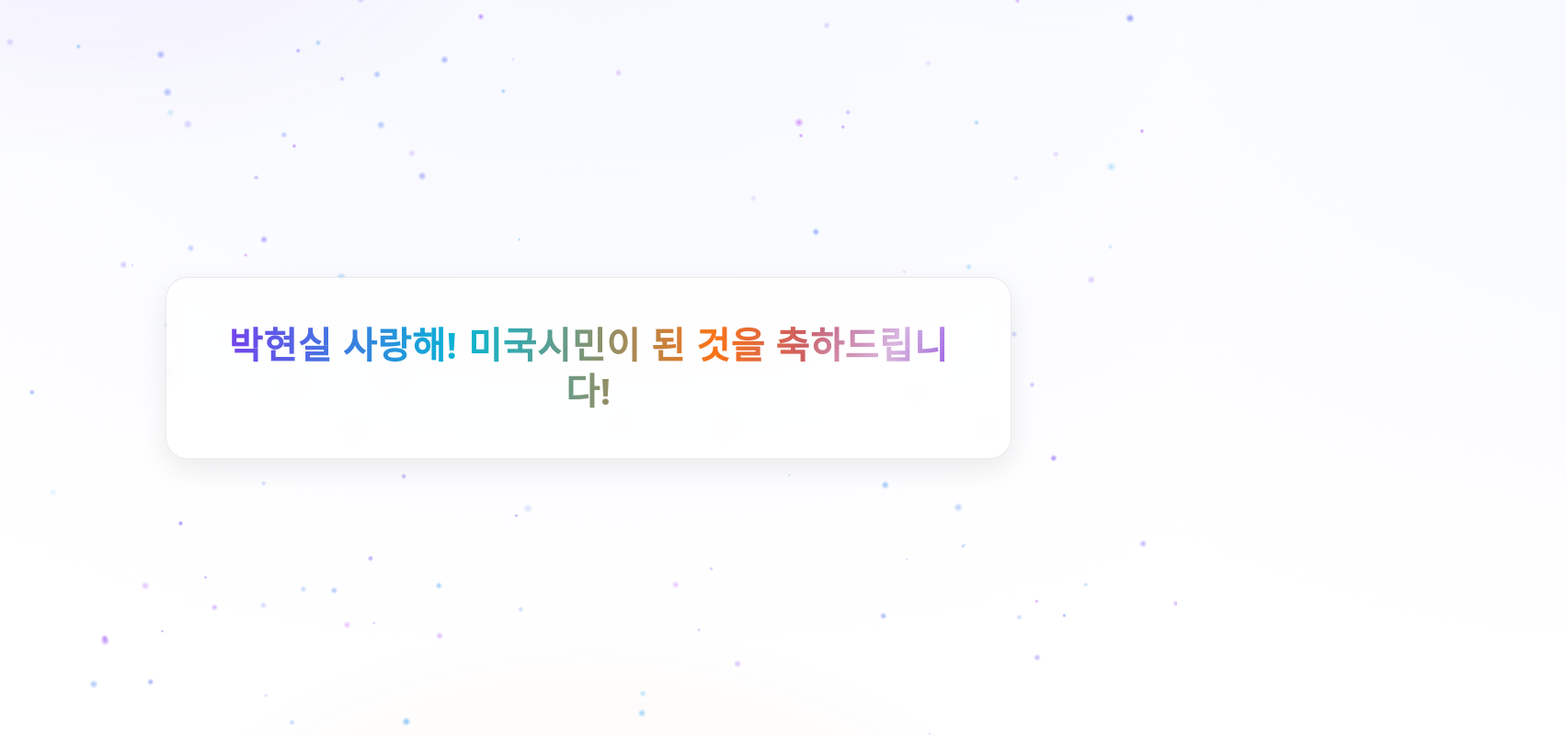
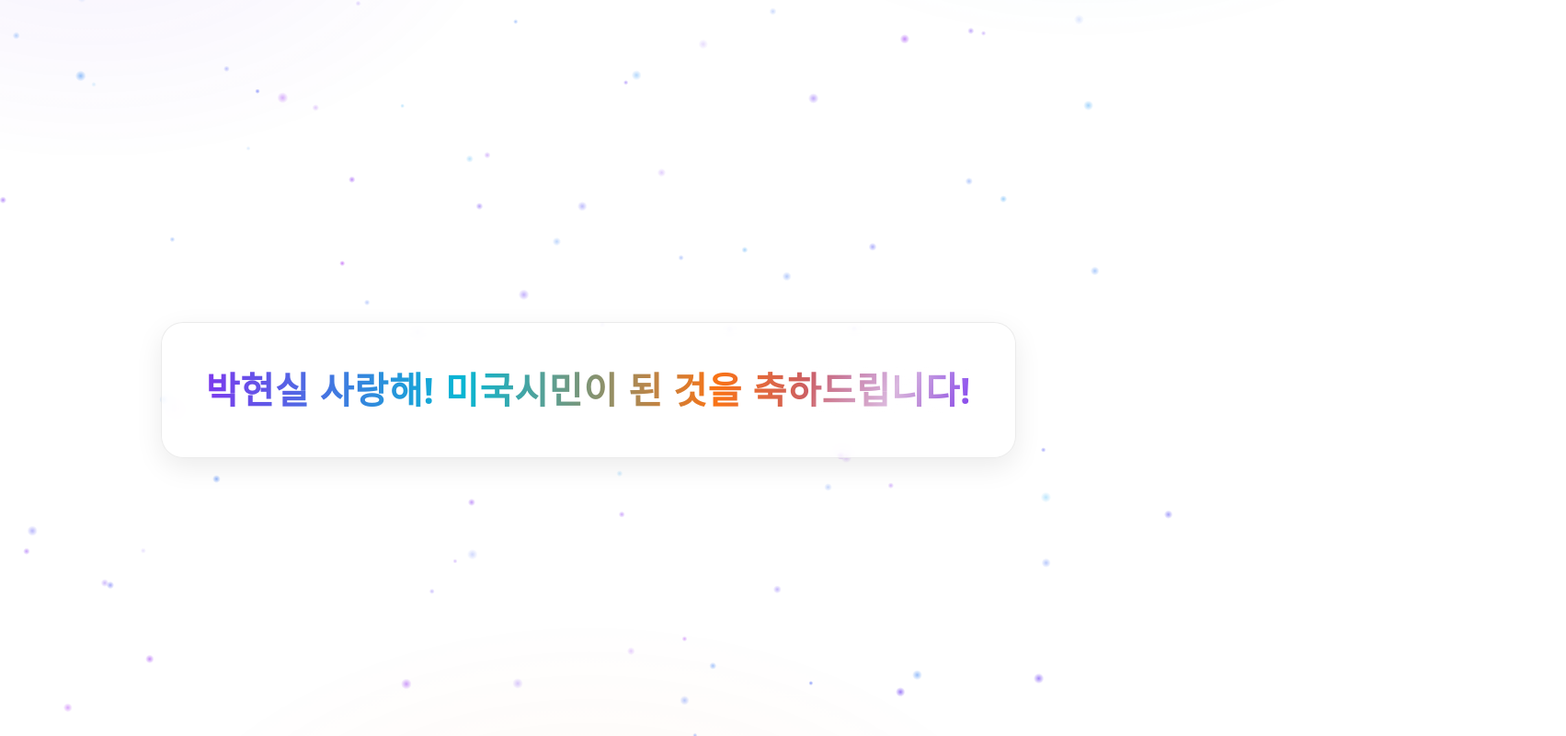
Before and after one commit to soraandjoy/soraandjoy.github.io, a plain HTML site: page index.html in a window 1280 px wide. Shown: the whole page at 92% size, 1703 px wide, since content can reach past the window. Drawn offline with Linux system fonts and the light colour scheme.

Commit message:
Update index.html

```diff
--- a/index.html
+++ b/index.html
@@ -2,215 +2,72 @@
 <html lang="ko">
 <head>
 <meta charset="utf-8" />
-  <title>축하 메시지 ✨</title>
-  <meta name="viewport" content="width=device-width, initial-scale=1" />
+<meta name="viewport" content="width=device-width,initial-scale=1" />
+<title>축하 ✨</title>
 <style>
-    /* 기본 레이아웃 */
-    :root{
-      --bg1: #ffffff;
-      --bg2: #f6f8ff;
-      --card-bg: rgba(255,255,255,0.7);
-      --card-border: rgba(0,0,0,0.08);
-      --text: #0f172a; /* slate-900 */
-      --accent1: #7c3aed; /* violet */
-      --accent2: #06b6d4; /* cyan */
-      --accent3: #f97316; /* orange */
-      --shadow: 0 10px 30px rgba(0,0,0,.08);
-    }
-
-    * { box-sizing: border-box; }
-    html, body { height: 100%; margin: 0; }
-    body {
-      background: radial-gradient(1200px 800px at 50% -10%, var(--bg2), var(--bg1));
-      color: var(--text);
-      font-family: "Pretendard", system-ui, -apple-system, Segoe UI, Roboto, Helvetica, Arial, "Apple SD Gothic Neo", "Noto Sans KR", "맑은 고딕", "Malgun Gothic", sans-serif;
-      overflow: hidden; /* 캔버스 스크롤 방지 */
-    }
-
-    /* 배경에 은은한 하이라이트 레이어 */
-    .glow {
-      position: fixed; inset: -20vmax;
-      pointer-events: none;
+  html,body{height:100%;margin:0;background:#fff;font-family:system-ui,Apple SD Gothic Neo,Noto Sans KR,Arial,sans-serif;overflow:hidden}
+  .wrap{position:relative;z-index:1;height:100vh;display:grid;place-items:center;padding:24px}
+  .card{background:rgba(255,255,255,.7);backdrop-filter:blur(8px);-webkit-backdrop-filter:blur(8px);
+        border:1px solid rgba(0,0,0,.08);border-radius:24px;box-shadow:0 10px 30px rgba(0,0,0,.08);
+        padding:clamp(24px,6vw,48px);text-align:center;max-width:min(920px,90vw)}
+  .title{margin:0;font-size:30pt;line-height:1.25;letter-spacing:.02em;color:transparent;
+         background:linear-gradient(90deg,#7c3aed,#06b6d4,#f97316,#7c3aed);
+         -webkit-background-clip:text;background-clip:text;position:relative;overflow:hidden}
+  .title:after{content:"";position:absolute;inset:0;
+               background:linear-gradient(120deg,transparent 0%,rgba(255,255,255,.6) 12%,transparent 24%);
+               mix-blend-mode:screen;transform:translateX(-120%);animation:shimmer 3.5s ease-in-out infinite}
+  @keyframes shimmer{0%{transform:translateX(-120%)}60%,100%{transform:translateX(120%)}}
+  .glow{position:fixed;inset:-20vmax;z-index:0;pointer-events:none;
         background:
-        radial-gradient(60vmax 40vmax at 20% 10%, rgba(124,58,237,.07), transparent 60%),
-        radial-gradient(60vmax 40vmax at 80% 0%, rgba(6,182,212,.07), transparent 60%),
-        radial-gradient(70vmax 50vmax at 50% 100%, rgba(249,115,22,.06), transparent 60%);
-      filter: saturate(1.1);
-      z-index: 0;
-      animation: floatGlow 18s ease-in-out infinite alternate;
-    }
-    @keyframes floatGlow {
-      from { transform: translate3d(0,0,0) scale(1); }
-      to   { transform: translate3d(0,-1.5%,0) scale(1.02); }
-    }
-
-    /* 반짝 파티클 캔버스 */
-    canvas#sparkles {
-      position: fixed; inset: 0;
-      width: 100vw; height: 100vh;
-      z-index: 1;
-      pointer-events: none;
-    }
-
-    /* 중앙 카드 */
-    .center {
-      position: relative;
-      z-index: 2;
-      height: 100vh;
-      display: grid;
-      place-items: center;
-      padding: 24px;
-    }
-    .card {
-      background: var(--card-bg);
-      border: 1px solid var(--card-border);
-      backdrop-filter: blur(8px);
-      -webkit-backdrop-filter: blur(8px);
-      border-radius: 24px;
-      padding: clamp(24px, 6vw, 48px);
-      box-shadow: var(--shadow);
-      text-align: center;
-      max-width: min(920px, 90vw);
-      transition: transform .6s cubic-bezier(.2,.6,.2,1);
-      will-change: transform;
-    }
-    .card:hover { transform: translateY(-2px); }
-
-    /* 텍스트 스타일: Excel 30pt = CSS 30pt */
-    .title {
-      font-size: 30pt;        /* 요청하신 30pt 크기 */
-      line-height: 1.25;
-      margin: 0;
-      letter-spacing: .02em;
-      /* 세련된 그라디언트 텍스트 + 은은한 광택 */
-      background: linear-gradient(90deg, var(--accent1), var(--accent2), var(--accent3), var(--accent1));
-      -webkit-background-clip: text;
-      background-clip: text;
-      color: transparent;
-      position: relative;
-    }
-    .title::after {
-      /* 살짝 빛이 지나가는 반짝 효과 */
-      content: "";
-      position: absolute; inset: 0;
-      background: linear-gradient(120deg, transparent 0%, rgba(255,255,255,.6) 12%, transparent 24%);
-      mix-blend-mode: screen;
-      transform: translateX(-120%);
-      animation: shimmer 3.5s ease-in-out infinite;
-    }
-    @keyframes shimmer {
-      0% { transform: translateX(-120%); }
-      60% { transform: translateX(120%); }
-      100% { transform: translateX(120%); }
-    }
-
-    .subtitle {
-      margin: 14px 0 0;
-      font-size: clamp(14px, 2.5vw, 18px);
-      color: rgba(15, 23, 42, .7);
-    }
-
-    /* 동작을 최소화: 접근성 */
-    @media (prefers-reduced-motion: reduce) {
-      .glow, .title::after { animation: none; }
-    }
+         radial-gradient(60vmax 40vmax at 20% 10%,rgba(124,58,237,.07),transparent 60%),
+         radial-gradient(60vmax 40vmax at 80% 0,rgba(6,182,212,.07),transparent 60%),
+         radial-gradient(70vmax 50vmax at 50% 100%,rgba(249,115,22,.06),transparent 60%);
+        animation:float 18s ease-in-out infinite alternate;filter:saturate(1.05)}
+  @keyframes float{from{transform:translateY(0) scale(1)}to{transform:translateY(-1.5%) scale(1.02)}}
+  canvas{position:fixed;inset:0;width:100vw;height:100vh;z-index:0;pointer-events:none}
+  @media(prefers-reduced-motion:reduce){.title:after,.glow{animation:none}}
 </style>
 </head>
 <body>
   <div class="glow" aria-hidden="true"></div>
-  <canvas id="sparkles" aria-hidden="true"></canvas>
-
-  <main class="center">
+  <canvas id="fx" aria-hidden="true"></canvas>
+  <main class="wrap">
     <section class="card" role="region" aria-label="축하 메시지">
       <h1 class="title">박현실 사랑해! 미국시민이 된 것을 축하드립니다!</h1>
-      <!-- 필요하면 보조 문구를 여기에 추가하세요
-      <p class="subtitle">새로운 시작을 응원해요 💖</p>
-      -->
     </section>
   </main>
+<script>
+(() => {
+  const c = document.getElementById('fx'), x = c.getContext('2d');
+  let W, H, DPR = Math.min(devicePixelRatio||1, 2);
+  const N = 90, P = []; // 파티클 개수
 
-  <script>
-    // 반짝반짝 파티클 (부드럽고 과하지 않게)
-    (() => {
-      const c = document.getElementById('sparkles');
-      const ctx = c.getContext('2d');
-      let w, h, dpr, rafId;
-      const MAX = 120;           // 파티클 개수
-      const particles = [];
-      let mouse = { x: 0.5, y: 0.3 }; // 약한 패럴럭스
-
-      function resize() {
-        dpr = Math.min(window.devicePixelRatio || 1, 2);
-        w = c.width = Math.floor(window.innerWidth * dpr);
-        h = c.height = Math.floor(window.innerHeight * dpr);
-        c.style.width = window.innerWidth + 'px';
-        c.style.height = window.innerHeight + 'px';
-      }
-
-      function rand(a, b) { return a + Math.random() * (b - a); }
-
-      function init() {
-        particles.length = 0;
-        for (let i = 0; i < MAX; i++) {
-          particles.push({
-            x: rand(0, w), y: rand(0, h),
-            r: rand(0.6, 1.8) * dpr,
-            a: rand(.3, .9),
-            vx: rand(-0.07, 0.07) * dpr,
-            vy: rand(-0.12, -0.02) * dpr,  // 살짝 위로 흐르는 느낌
-            tw: rand(0.8, 2.2),
-            t: Math.random() * Math.PI * 2,
-            hue: rand(200, 280) // 보라~시안 계열
-          });
+  function R(a,b){return a+Math.random()*(b-a)}
+  function size(){ W = c.width = Math.floor(innerWidth*DPR);
+                   H = c.height= Math.floor(innerHeight*DPR);
+                   c.style.width = innerWidth+'px'; c.style.height = innerHeight+'px'; }
+  function init(){
+    P.length = 0;
+    for(let i=0;i<N;i++){
+      P.push({x:R(0,W),y:R(0,H),r:R(.8,2)*DPR,a:R(.3,.9),
+              vx:R(-.06,.06)*DPR,vy:R(-.12,-.02)*DPR,t:Math.random()*6.28,h:R(200,280)});
     }
   }
-
-      function step(ts) {
-        ctx.clearRect(0, 0, w, h);
-        for (const p of particles) {
-          // 패럴럭스(아주 미세)
-          const parX = (mouse.x - 0.5) * 20 * dpr;
-          const parY = (mouse.y - 0.5) * 20 * dpr;
-
-          p.x += p.vx + parX * 0.0006;
-          p.y += p.vy + parY * 0.0006;
-
-          // 화면 밖으로 나가면 재배치
-          if (p.y < -5 || p.x < -5 || p.x > w + 5) {
-            p.x = rand(0, w);
-            p.y = h + 5;
+  function tick(){
+    x.clearRect(0,0,W,H);
+    for(const p of P){
+      p.x+=p.vx; p.y+=p.vy; p.t+=.02;
+      if(p.y<-5||p.x<-5||p.x>W+5){p.x=R(0,W);p.y=H+5;}
+      const al = p.a*(.6+.4*Math.abs(Math.sin(p.t)));
+      const g = x.createRadialGradient(p.x,p.y,0,p.x,p.y,p.r*3);
+      g.addColorStop(0,`hsla(${p.h},90%,70%,${al})`);
+      g.addColorStop(1,`hsla(${p.h},90%,70%,0)`);
+      x.fillStyle=g; x.beginPath(); x.arc(p.x,p.y,p.r*3,0,6.283); x.fill();
     }
-
-          // 반짝임 (알파를 사인으로 살짝 변화)
-          p.t += 0.02 / p.tw;
-          const alpha = p.a * (0.6 + 0.4 * Math.abs(Math.sin(p.t)));
-
-          // 그리기 (부드러운 글로우)
-          const g = ctx.createRadialGradient(p.x, p.y, 0, p.x, p.y, p.r * 3);
-          g.addColorStop(0, `hsla(${p.hue}, 90%, 70%, ${alpha})`);
-          g.addColorStop(1, `hsla(${p.hue}, 90%, 70%, 0)`);
-          ctx.fillStyle = g;
-          ctx.beginPath();
-          ctx.arc(p.x, p.y, p.r * 3, 0, Math.PI * 2);
-          ctx.fill();
+    requestAnimationFrame(tick);
   }
-        rafId = requestAnimationFrame(step);
-      }
-
-      // 마우스 움직임으로 아주 약한 시차
-      window.addEventListener('pointermove', (e) => {
-        mouse.x = e.clientX / window.innerWidth;
-        mouse.y = e.clientY / window.innerHeight;
-      }, { passive: true });
-
-      window.addEventListener('resize', () => { resize(); init(); });
-
-      // 초기화
-      resize(); init(); step();
-      // 접근성: 모션 최소 설정이면 정지
-      if (window.matchMedia('(prefers-reduced-motion: reduce)').matches) {
-        cancelAnimationFrame(rafId);
-      }
+  addEventListener('resize', ()=>{size();init()});
+  size(); init(); tick();
 })();
 </script>
 </body>
```
Lines whose indentation alone changed are shown as unchanged.
